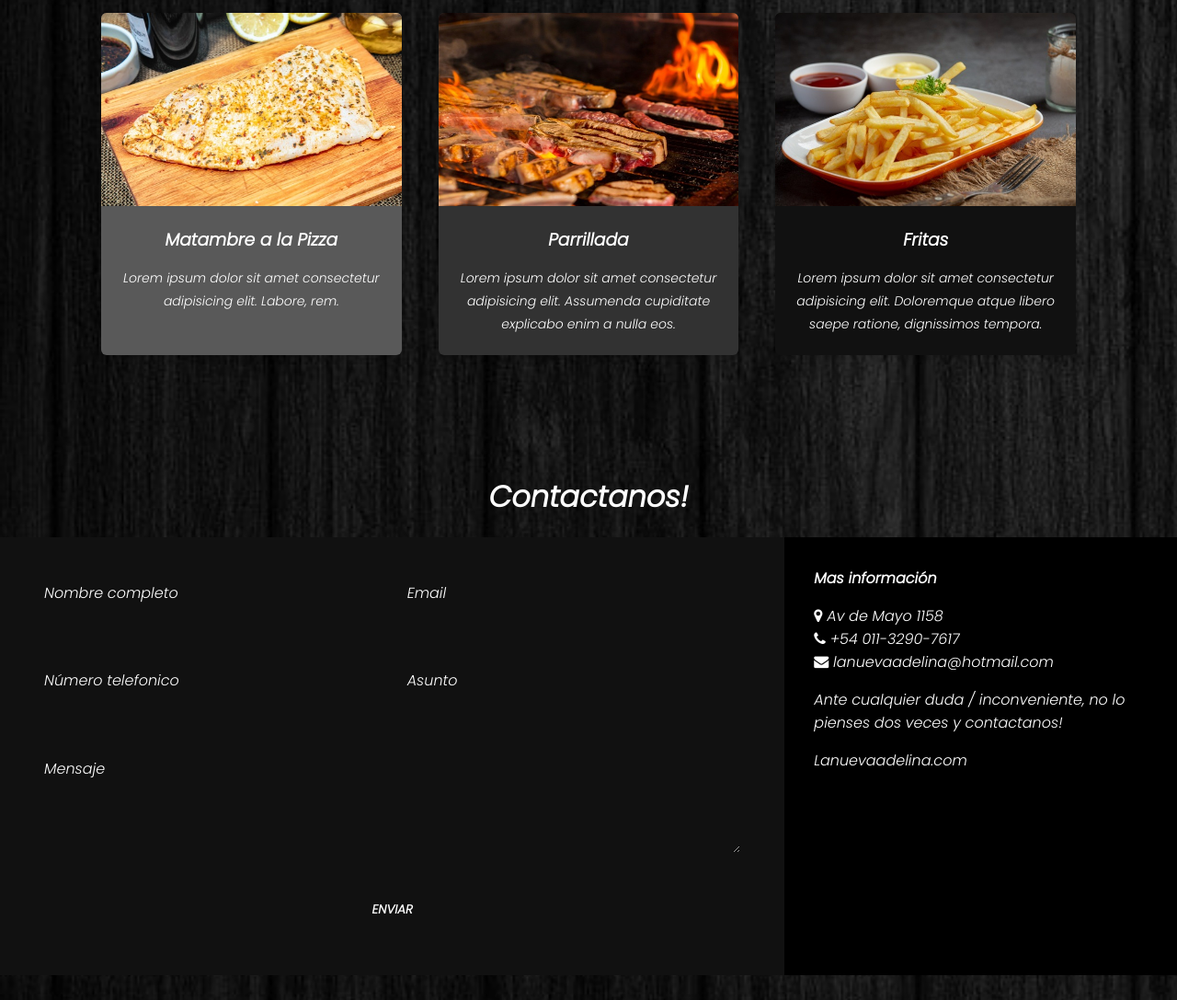
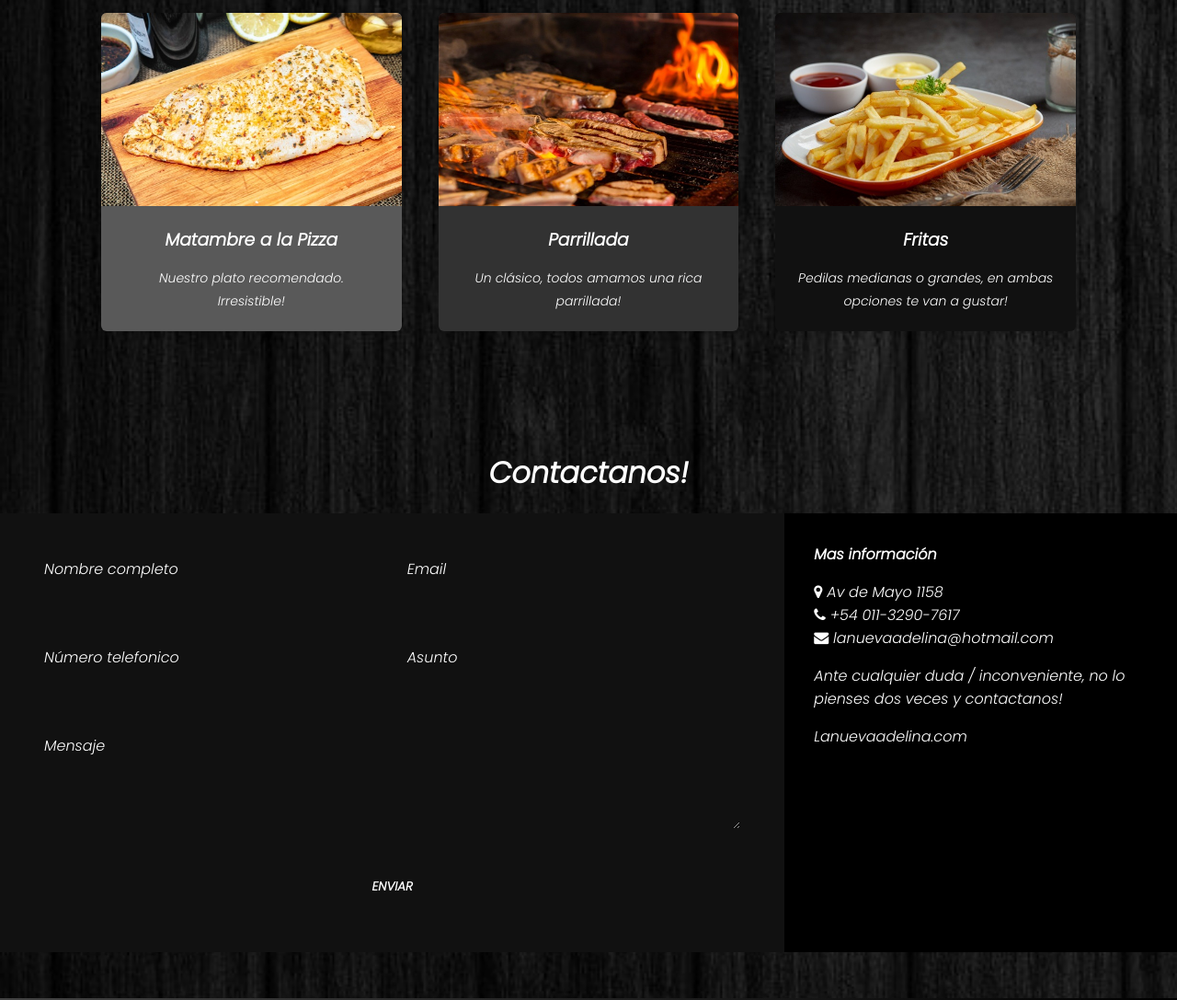
Before and after one commit to NicooWolf/NicooWolf-Parrilla-Nueva-Adelina, a website: page index.html in a window 1280 px wide. Shown: the part 1599-2686 px from the top of the page at 92% size. Drawn offline with nearby package versions, Linux system fonts and the light colour scheme.

Commit message:
Saque lorems

```diff
--- a/index.html
+++ b/index.html
@@ -94,7 +94,7 @@
             </figure>
             <div class="contenido-card">
                 <h3>Matambre a la Pizza</h3>
-                <p>Lorem ipsum dolor sit amet consectetur adipisicing elit. Labore, rem.</p>
+                <p>Nuestro plato recomendado. <br> Irresistible!</p>
             </div>
         </div>
         <div class="card-2">
@@ -103,8 +103,7 @@
             </figure>
             <div class="contenido-card">
                 <h3>Parrillada</h3>
-                <p>Lorem ipsum dolor sit amet consectetur adipisicing elit. Assumenda cupiditate explicabo enim a nulla
-                    eos.</p>
+                <p>Un clásico, todos amamos una rica parrillada!</p>
             </div>
         </div>
         <div class="card-3">
@@ -113,8 +112,7 @@
             </figure>
             <div class="contenido-card">
                 <h3>Fritas</h3>
-                <p>Lorem ipsum dolor sit amet consectetur adipisicing elit. Doloremque atque libero saepe ratione,
-                    dignissimos tempora.</p>
+                <p>Pedilas medianas o grandes, en ambas opciones te van a gustar!</p>
             </div>
         </div>
     </div>
```
Also changed, not shown: sections/gallery.html (+1 -2 lines).
